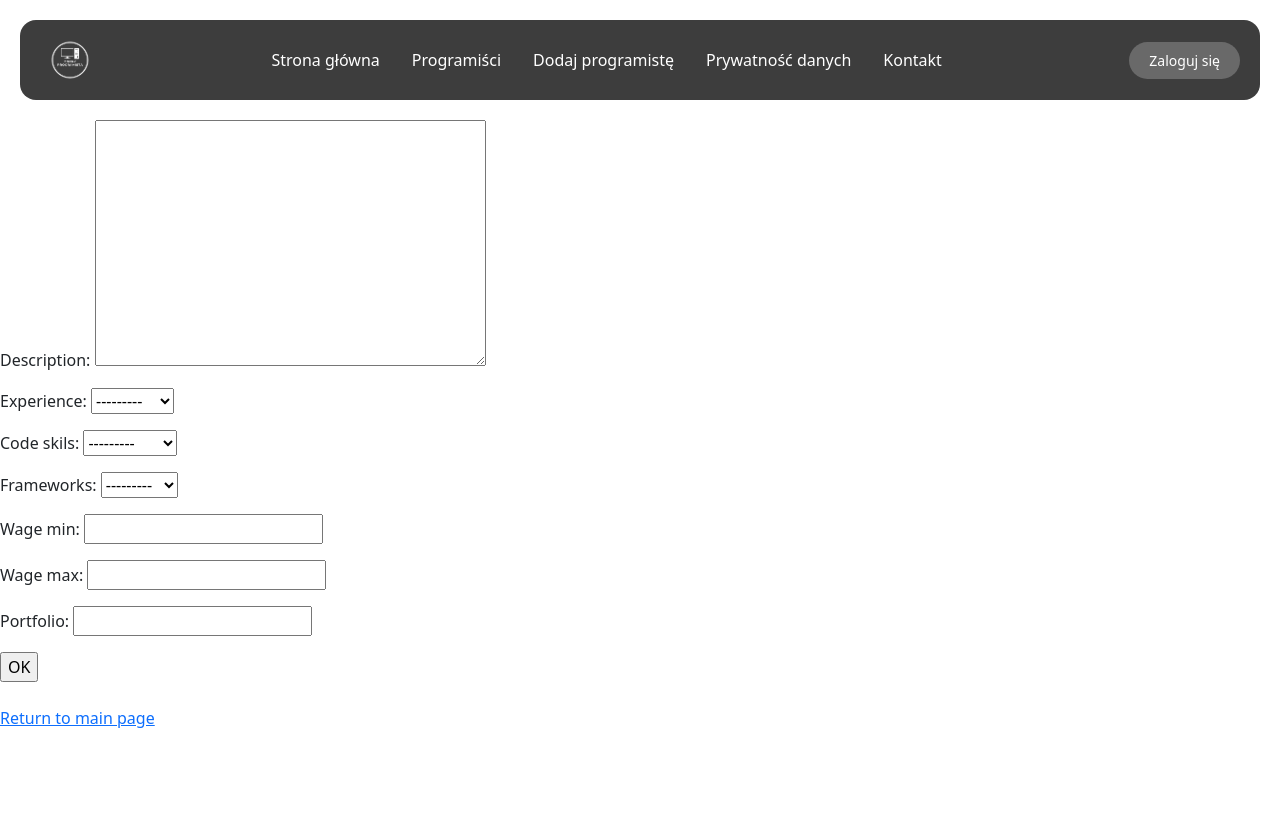
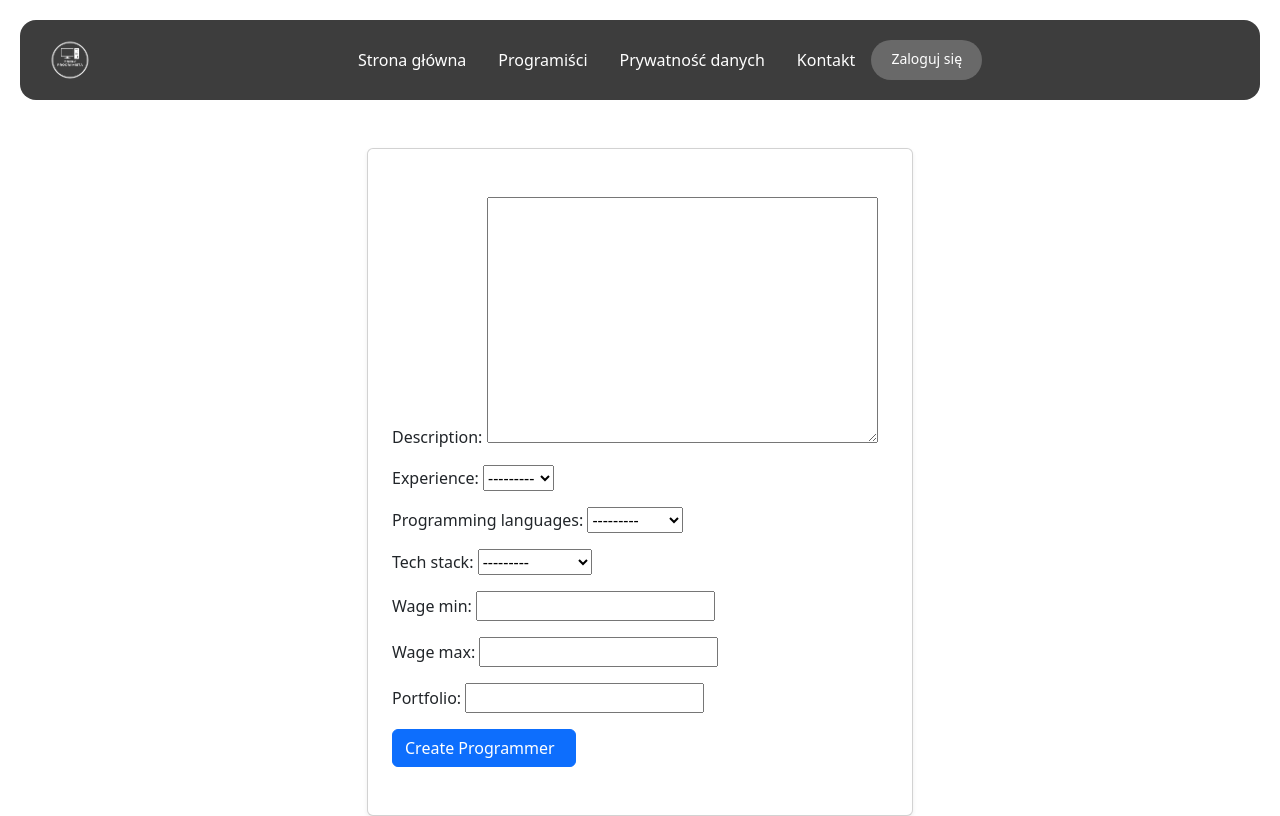
Before and after one commit to grupaASDA/ZnanyProgramista, a Django app: page /programmers/create in a window 1280 px wide. Before the commit the page ends 728 px from the top, so only its background shows below. Run offline with Django 5.2, Linux system fonts and the light colour scheme.

Commit message:
Feat/Fix refactored models.py, views.py and htmls for adding programmer, displaying list of programmers and displaying single programmer. Added bootstrap5 styling. Migrations included.

```diff
--- a/knownProgrammer/accounts/admin.py
+++ b/knownProgrammer/accounts/admin.py
@@ -1,7 +1,6 @@
 from django.contrib import admin
 
-from .models import CustomUser
-
-
+from .models import CustomUser, ProgramerProfile
 
 admin.site.register(CustomUser)
+admin.site.register(ProgramerProfile)
--- a/knownProgrammer/accounts/forms.py
+++ b/knownProgrammer/accounts/forms.py
@@ -8,7 +8,7 @@ class ProgrammerCreationModelForm(forms.ModelForm):
 
     class Meta:
         model = ProgramerProfile
-        fields = ['description', 'experience', 'code_skils', 'frameworks', 'wage_min', 'wage_max', 'portfolio']
+        fields = ['description', 'experience', 'programming_languages', 'tech_stack', 'wage_min', 'wage_max', 'portfolio']
 
     def clean_wage_min(self):
         wage_min = self.cleaned_data["wage_min"]
@@ -29,6 +29,6 @@ class ProgrammerCreationModelForm(forms.ModelForm):
         programmer = super(ProgrammerCreationModelForm, self).save(commit=False)
         if commit:
             programmer.save()
-        if self.cleaned_data['code_skils']:
-            programmer.technologies.set(self.cleaned_data['code_skils'])
+        if self.cleaned_data['programming_languages']:
+            programmer.programming_languages = self.cleaned_data['programming_languages']
         return programmer
--- a/knownProgrammer/accounts/models.py
+++ b/knownProgrammer/accounts/models.py
@@ -11,7 +11,7 @@ class CustomUser(AbstractUser):
     is_dev = models.BooleanField(default=False) #true / false
 
     USERNAME_FIELD = "email"
-    REQUIRED_FIELDS = ["first_name", "last_name","is_dev"]
+    REQUIRED_FIELDS = ["first_name", "last_name", "is_dev"]
 
     objects = CustomUserManager()
 
@@ -21,38 +21,42 @@ class CustomUser(AbstractUser):
 
 class ProgramerProfile(models.Model):
     EXP = {
-        ("JUNIOR","JUNIOR"),
-        ("MIDDLE","MIDDLE"),
-        ("SENIOR","SENIOR"),
+        ("Junior", "Junior"),
+        ("Mid", "Mid"),
+        ("Senior", "Senior"),
     }
 
     CODE = (
-        ("javascript","javascript"),
-        ("python","python"),
-        ("java","java"),
-        ("c","c"),
-        ("c+","c+"),
-
-
-
+        ("JavaScript", "JavaScript"),
+        ("Python", "Python"),
+        ("Java", "Java"),
+        ("C", "C"),
+        ("C++", "C++"),
+        ("C#", "C#"),
+        ("R", "R"),
+        ("PHP", "PHP"),
+        ("SQL", "SQL"),
     )
 
-    FRAMEWORKS = (
-        ("Django","Django"),
-        ("Celery","Celery"),
-        ("Flask","Flask"),
-
+    TECH_STACK = (
+        ("Django", "Django"),
+        ("Celery", "Celery"),
+        ("Flask", "Flask"),
+        ("FastAPI", "FastAPI"),
+        ("Databases", "Databases"),
+        ("Docker", "Docker"),
+        ("Git | GitHub", "Git | GitHub"),
     )
 
-    user_id = models.ForeignKey(settings.AUTH_USER_MODEL, related_name="programmer", on_delete=models.CASCADE)
+    user_id = models.OneToOneField(settings.AUTH_USER_MODEL, on_delete=models.CASCADE)
     wage_min = models.PositiveIntegerField()
     wage_max = models.PositiveIntegerField()
-    rating = models.FloatField(null=True)
+    rating = models.FloatField(default=0)
     description = models.TextField(max_length=5000)
     experience = models.CharField(max_length=100,choices=EXP)
     portfolio = models.URLField(max_length=1000)
-    code_skils = MultiSelectField(choices=CODE,max_length=500)
-    frameworks = MultiSelectField(choices=FRAMEWORKS,max_length=500)
+    programming_languages = MultiSelectField(choices=CODE, max_length=500)
+    tech_stack = MultiSelectField(choices=TECH_STACK, max_length=500)
 
     def __str__(self):
         return f"{self.user_id}"
--- a/knownProgrammer/accounts/templates/accounts/base.html
+++ b/knownProgrammer/accounts/templates/accounts/base.html
@@ -1,4 +1,5 @@
 {% load static %}
+
 <!DOCTYPE html>
 <html lang="en">
 <head>
@@ -36,9 +37,6 @@
                 <a class="nav-link mx-lg-2" href="{% url 'programmers_list' %}">Programiści</a>
               </li>
                 <li class="nav-item">
-                <a class="nav-link mx-lg-2" href="{% url 'programmer_create_form' %}">Dodaj programistę</a>
-              </li>
-                <li class="nav-item">
                 <a class="nav-link mx-lg-2" href="#">Prywatność danych</a>
               </li>
                 <li class="nav-item">
@@ -46,10 +44,11 @@
               </li>
 
 
-            </ul>
-          </div>
-        </div>
+
             {% if request.user.is_authenticated %}
+                <li class="nav-item">
+                <a class="nav-link mx-lg-2" href="{% url 'programmer_create_form' %}">Dodaj programistę</a>
+              </li>
                 <li class="nav-item">
                 <a class="nav-link mx-lg-2" href="#">Twój profil</a>
                 </li>
@@ -60,6 +59,9 @@
                     <span class="navbar-toggler-icon"></span>
                 </button>
                 {% endif %}
+                        </ul>
+          </div>
+        </div>
 
       </div>
     </nav>
--- a/knownProgrammer/accounts/templates/accounts/programmer_create_model_form.html
+++ b/knownProgrammer/accounts/templates/accounts/programmer_create_model_form.html
@@ -1,16 +1,35 @@
 {% extends "accounts/base.html" %}
 
 {% block title %}
-Programmer create form
+Programmer Create Form
 {% endblock title %}
 
 {% block body %}
-<div> {{ error }}</div>
-    <form action="/programmers/create" method="post">
-    {% csrf_token %}
-    {{ form.as_p }}
-    <input type="submit" value="OK">
-</form>
-    <br>
-    <a href="{% url 'homepage' %}">Return to main page</a>
+<div class="container mt-5">
+    <div class="row justify-content-center">
+        <div class="col-md-6">
+            <div class="card p-4 shadow-sm">
+                <h3 class="card-title text-center mb-4">
+                    {% if error %}
+                        <div class="alert alert-danger" role="alert">
+                            {{ error }}
+                        </div>
+                    {% endif %}
+                </h3>
+                <form class="mb-4" action="/programmers/create" method="post">
+                    {% csrf_token %}
+                    <div class="form-group">
+                        {{ form.as_p }}
+                    </div>
+                    <button type="submit" class="btn btn-primary btn-block">
+                        <span class="d-flex justify-content-center align-items-center">
+                            <span class="material-symbols-outlined me-2">Create Programmer</span>
+
+                        </span>
+                    </button>
+                </form>
+            </div>
+        </div>
+    </div>
+</div>
 {% endblock body %}
--- /dev/null
+++ b/knownProgrammer/accounts/templatetags/__init__.py
@@ -0,0 +1 @@
+from . import stars
--- a/knownProgrammer/accounts/views.py
+++ b/knownProgrammer/accounts/views.py
@@ -41,10 +41,64 @@ def programmer_create_form(request):
     elif request.method == 'POST':
         form = ProgrammerCreationModelForm(request.POST)
         if form.is_valid():
-            programmer = form.save()
+            programmer = form.save(commit=False)
+            programmer.user_id = request.user
+            programmer.save()
             return redirect(f'/programmers/detail/{programmer.id}')
         ctx = {
             "form": form,
             "error": "Something went wrong",
         }
         return render(request, template_name='accounts/programmer_create_model_form.html', context=ctx)
+
+
+def programmer_update_model_form(request, id):
+    programmer = get_object_or_404(ProgramerProfile, id=id)
+    if request.method == "GET":
+        form = ProgrammerCreationModelForm(instance=programmer)
+        ctx = {
+            "form": form,
+            "programmer": programmer,
+        }
+        return render(
+            request, "accounts/programmer_update_model_form.html", context=ctx
+        )
+    if request.method == "POST":
+        form = ProgrammerCreationModelForm(request.POST, instance=programmer)
+
+        if form.is_valid():
+            form.save()
+            ctx = {
+                "form": form,
+                "programmer": programmer,
+                "message": f"Programmer with id: {id} has been successfully updated",
+            }
+            return render(
+                request, "accounts/programmer_update_model_form.html", context=ctx
+            )
+
+        ctx = {
+            "form": form,
+            "programmer": programmer,
+            "message": "Something went wrong",
+        }
+        return render(
+            request, "accounts/programmer_update_model_form.html", context=ctx
+        )
+
+
+def programmer_delete_confirm(request, id):
+    programmer = get_object_or_404(ProgramerProfile, id=id)
+    if request.method == "GET":
+        ctx = {
+            "programmer": programmer,
+        }
+        return render(request, "accounts/programmer_delete_confirm.html", context=ctx)
+
+    if request.method == "POST":
+        programmer.delete()
+        messages.success(
+            request, f"Programmer with id: {id} has been successfully deleted"
+        )
+
+        return redirect("programmers_list")
--- a/knownProgrammer/base_app/models.py
+++ /dev/null
@@ -1 +0,0 @@
-from django.db import models
```
Also changed, not shown: knownProgrammer/accounts/templates/accounts/programmer_detail.html (+54 -25 lines), knownProgrammer/accounts/templates/accounts/programmers_list.html (+44 -4 lines), knownProgrammer/accounts/templatetags/stars.py (added, +12 -0 lines), knownProgrammer/accounts/migrations/0001_initial.py (added), knownProgrammer/accounts/migrations/0002_rename_code_skils_programerprofile_programming_languages_and_more.py (added), knownProgrammer/accounts/migrations/0003_remove_programerprofile_frameworks_and_more.py (added), knownProgrammer/accounts/templates/__init__.py (added).
